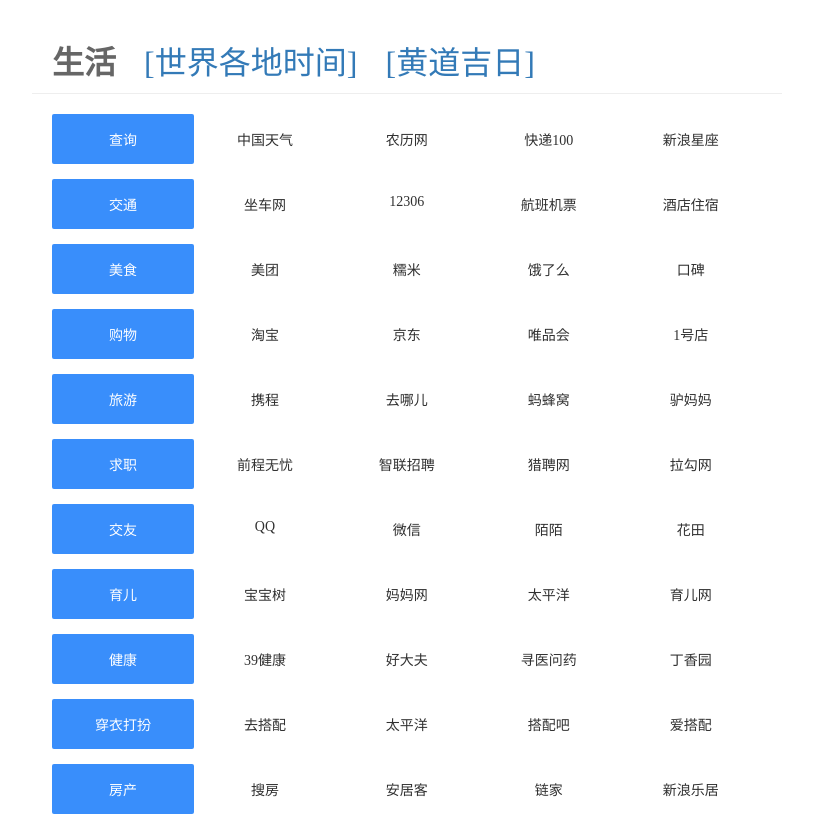
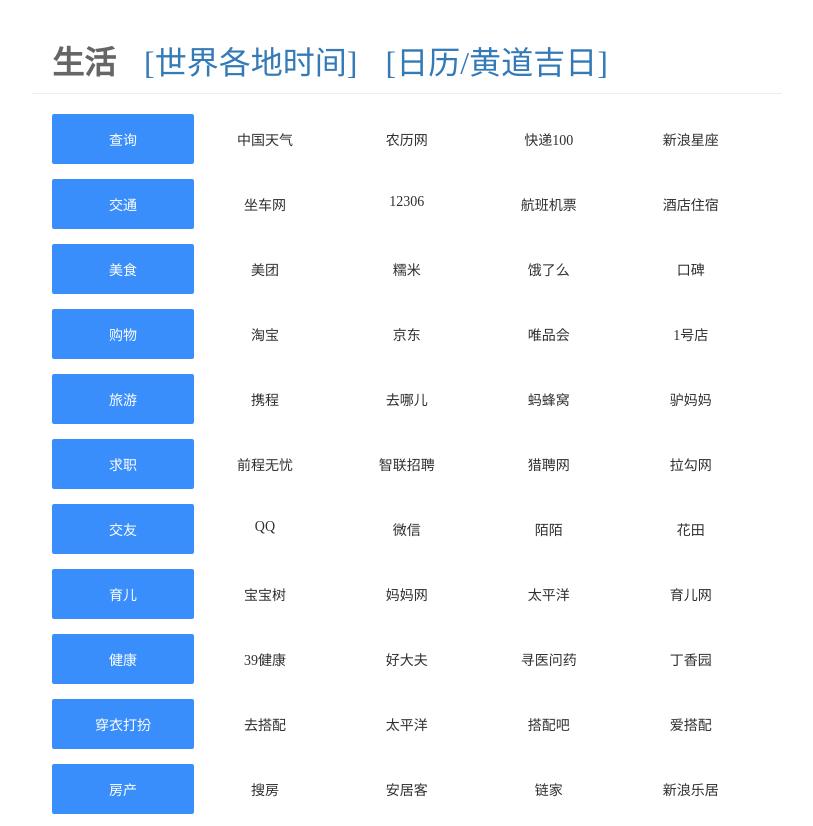
Before and after one commit to checkcool/checkcool.github.io, a website: page index.html in a window 1280 px wide. Shown: the part 1104-1930 px from the top of the page, without its empty margins (233-1046 px from the left). Drawn offline with Linux system fonts and the light colour scheme.

Commit message:
修改黄道日历名称

```diff
--- a/index.html
+++ b/index.html
@@ -124,7 +124,7 @@
             </ul>
         </section>
         <section class="info life">
-            <h2 class="title">生活 <a href="clock.html">[世界各地时间]</a> <a href="lunar_calendar.html">[黄道吉日]</a></h2>
+            <h2 class="title">生活 <a href="clock.html">[世界各地时间]</a> <a href="lunar_calendar.html">[日历/黄道吉日]</a></h2>
             <ul class="site_list">
                 <li class="item clearfix"><a>查询</a><a href="http://e.weather.com.cn/">中国天气</a><a href="http://m.nongli.com/">农历网</a><a href="http://m.kuaidi100.com/">快递100</a><a href="http://astro.sina.cn/fortune/index">新浪星座</a></li>
                 <li class="item clearfix"><a>交通</a><a href="http://www.zuoche.com/">坐车网</a><a href="http://www.12306.cn/">12306</a><a href="http://touch.qunar.com/h5/flight/">航班机票</a><a href="http://m.ctrip.com/html5/">酒店住宿</a></li>
```
